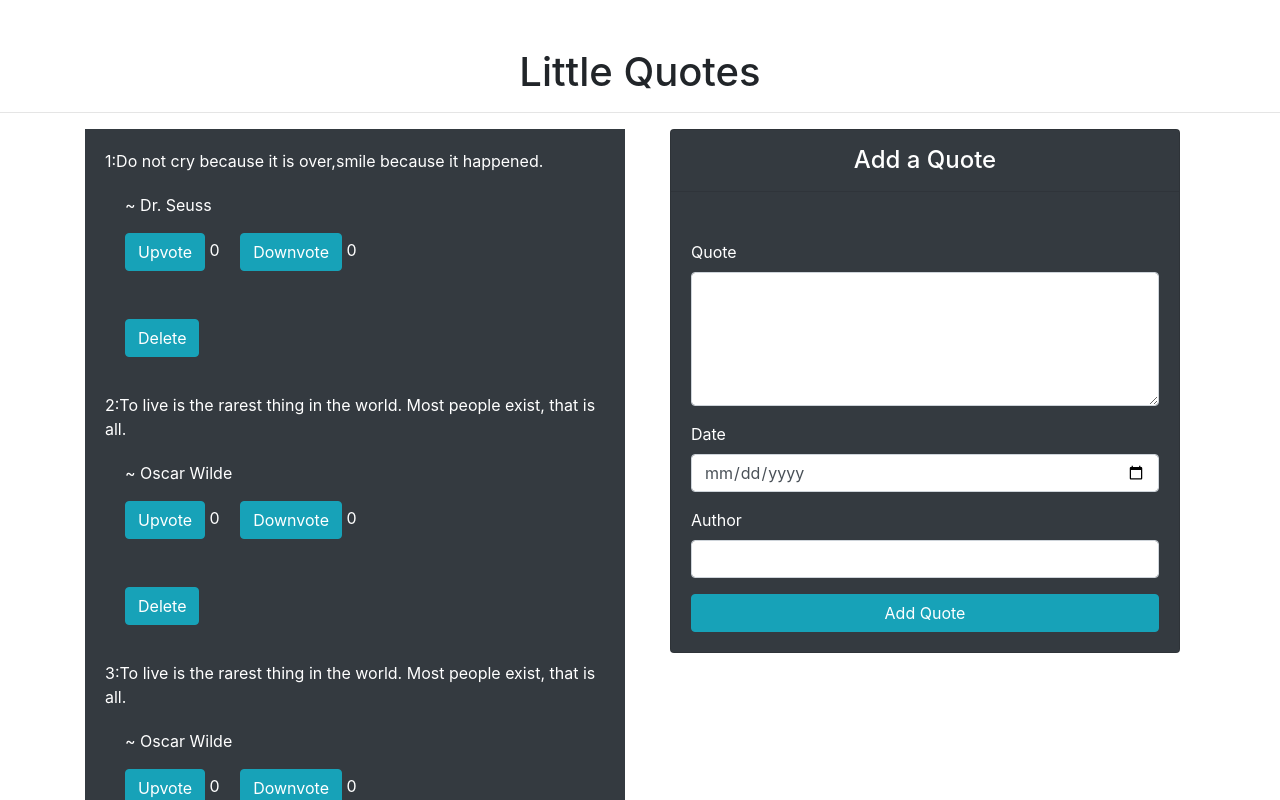
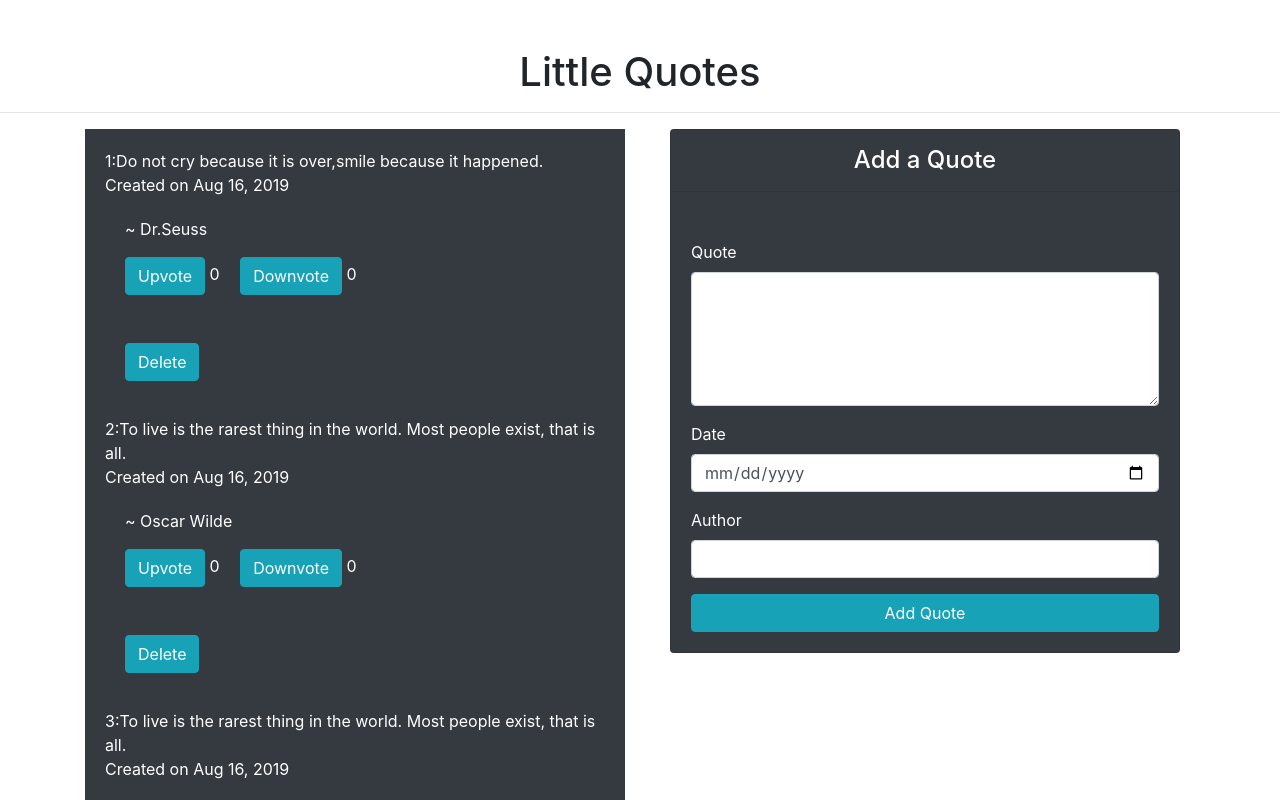
Before and after one commit to IreneMercy/Quotes, an Angular app: page / in a window 1280 px wide. Shown: the top 800 px of the page. Built offline with nearby package versions, Linux system fonts and the light colour scheme.

Commit message:
add alert to confirm deletion

```diff
--- a/src/app/app.module.ts
+++ b/src/app/app.module.ts
@@ -6,13 +6,15 @@ import { AppComponent } from './app.component';
 import { QuotesComponent } from './quotes/quotes.component';
 import { QuotesDetailsComponent } from './quotes-details/quotes-details.component';
 import { QuoteFormComponent } from './quote-form/quote-form.component';
+import { CountDatePipe } from './count-date.pipe';
 
 @NgModule({
   declarations: [
     AppComponent,
     QuotesComponent,
     QuotesDetailsComponent,
-    QuoteFormComponent
+    QuoteFormComponent,
+    CountDatePipe
   ],
   imports: [
     BrowserModule,
--- /dev/null
+++ b/src/app/count-date.pipe.ts
@@ -0,0 +1,12 @@
+import { Pipe, PipeTransform } from '@angular/core';
+
+@Pipe({
+  name: 'countDate'
+})
+export class CountDatePipe implements PipeTransform {
+
+  transform(value: any): number {
+    let today:Date = new Date();
+  }
+
+}
--- a/src/app/quotes.ts
+++ b/src/app/quotes.ts
@@ -1,5 +1,3 @@
 export class Quotes {
-  id:number;
-  quote:string;
-  author:string;
+  constructor(public id:number, public quote:string, public author:string, public datePublished:Date){}
 }
--- a/src/app/quotes/quotes.component.html
+++ b/src/app/quotes/quotes.component.html
@@ -12,6 +12,8 @@
            <div class="card-body bg-dark text-white">
              <p *ngFor='let quote of quotes; let i=index' >
                 {{quote.id}}:{{quote.quote}}
+                <br>
+                Created on {{quote.datePublished|date}}
                   <app-quotes-details  [quotes]='quote' (quoteDelete)= 'quoteCompleted($event,i)'></app-quotes-details>
              </p>
            </div>
--- a/src/app/quotes/quotes.component.ts
+++ b/src/app/quotes/quotes.component.ts
@@ -8,26 +8,33 @@ import { Quotes } from '../quotes';
 })
 export class QuotesComponent implements OnInit {
   quotes:Quotes[]=[
-    {id:1, quote:`Do not cry because it is over,smile because it happened.`, author:'Dr. Seuss'},
-    {id:2, quote:'To live is the rarest thing in the world. Most people exist, that is all.', author:'Oscar Wilde'},
-    {id:3, quote:'To live is the rarest thing in the world. Most people exist, that is all.', author:'Oscar Wilde'},
-    {id:4, quote:'To live is the rarest thing in the world. Most people exist, that is all.', author:'Oscar Wilde'},
-    {id:6, quote:'To live is the rarest thing in the world. Most people exist, that is all.', author:'Oscar Wilde'},
-    {id:7, quote:'To live is the rarest thing in the world. Most people exist, that is all.', author:'Oscar Wilde'},
+  new Quotes(1, 'Do not cry because it is over,smile because it happened.', 'Dr.Seuss', new Date()),
+  new Quotes(2, 'To live is the rarest thing in the world. Most people exist, that is all.', 'Oscar Wilde', new Date()),
+  new Quotes(3, 'To live is the rarest thing in the world. Most people exist, that is all.', 'Oscar Wilde', new Date()),
+  new Quotes(4, 'To live is the rarest thing in the world. Most people exist, that is all.', 'Oscar Wilde', new Date()),
+  new Quotes(6, 'To live is the rarest thing in the world. Most people exist, that is all.', 'Oscar Wilde', new Date()),
+  new Quotes(7, 'To live is the rarest thing in the world. Most people exist, that is all.', 'Oscar Wilde', new Date()),
 
 
 
 
 
-  ];
+];
   quoteCompleted(quoteDelete, index){
     if(quoteDelete){
-      this.quotes.splice(index, 1);
+      let confirmdelete = confirm(`Are you sure you want to delete ${this.quotes[index].author}?`)
+      if (confirmdelete){
+        this.quotes.splice(index, 1);
+      }
     }
+
   }
 
-  constructor() { }
-  ngOnInit() {
+  constructor() {
+
+  }
+  ngOnInit(){
+
   }
 
 }
```
Also changed, not shown: 1 other file (tests, documents, lock files or other folders).
